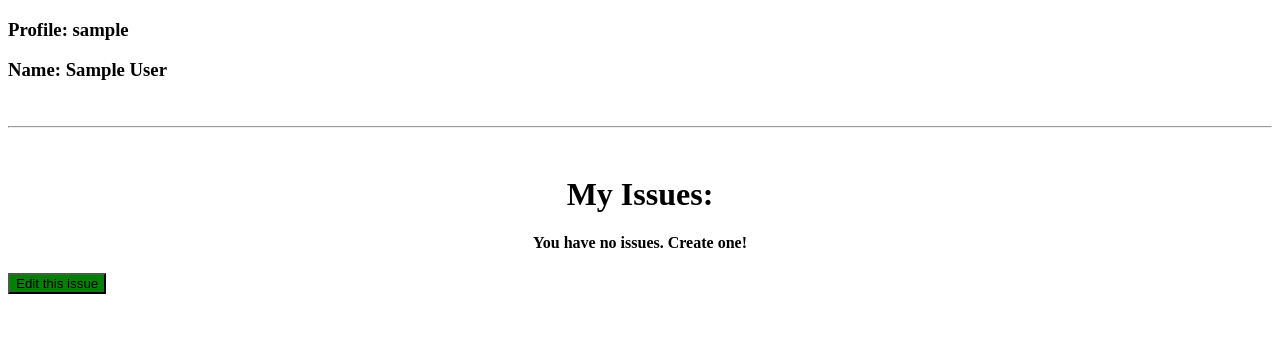
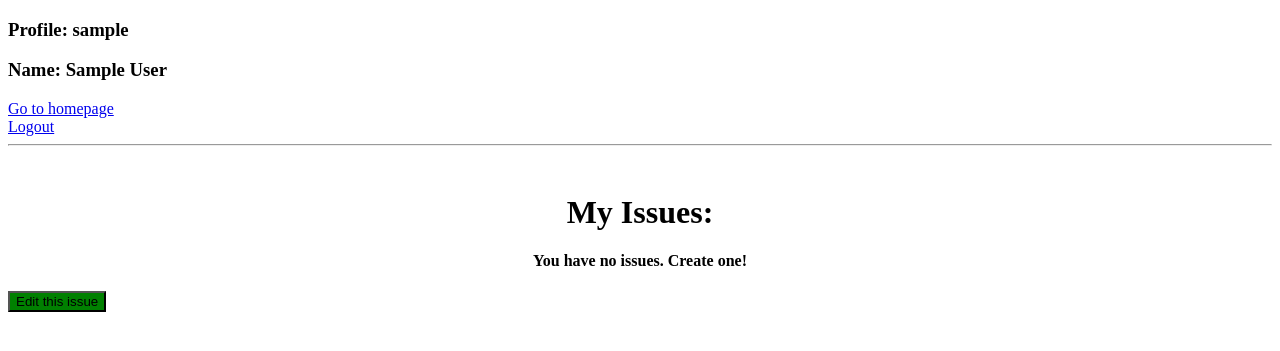
Before and after one commit to umangS77/What-s-the-issue, a Flask app: page /myissues in a window 1280 px wide. Shown: the top 351 px of the page. Run offline with Flask 2, Linux system fonts and the light colour scheme; the visitor is signed in with stand-in values (Sample User, id 1); data comes from the database, SQL or seed files in the repository; both versions use the stored data as it was after the commit.

Commit message:
Improved login and logout

```diff
--- a/app.py
+++ b/app.py
@@ -1,5 +1,5 @@
+import flask
 from flask import Flask, current_app, render_template, url_for, request, redirect, flash , session
-from sqlalchemy.dialects.postgresql import ARRAY
 from flask_sqlalchemy import SQLAlchemy
 from datetime import datetime
 # from models import db, ISSUES, USERS
@@ -10,8 +10,8 @@ from flask_cas import login_required
 import os
 from pprint import pprint
 
+
 app = Flask(__name__)
-
 app.secret_key = os.urandom(24)
 app.config['SQLALCHEMY_DATABASE_URI'] = 'sqlite:///test.db'
 # app.config['SQLALCHEMY_BINDS'] = {'usersdb' : 'sqlite:///usersdb.db'}
@@ -20,10 +20,10 @@ db = SQLAlchemy(app)
 db.init_app(app)
 
 app.config['CAS_SERVER'] = 'https://login.iiit.ac.in'
-app.config['CAS_AFTER_LOGIN'] = '/'
+app.config['CAS_AFTER_LOGIN'] = 'loginpage'
+app.config['CAS_AFTER_LOGOUT'] = '/'
 cas = CAS(app, '/cas')
-# with app.app_context():
-#     print (current_app.name)
+
 
 class ISSUES(db.Model):
 	id = db.Column(db.Integer, primary_key=True)
@@ -39,6 +39,7 @@ class ISSUES(db.Model):
 	def __repr__(self):
 		return '<Issue %r>' % self.id
 
+
 class USERS(db.Model):
 	id = db.Column(db.Integer, primary_key=True)
 	username = 'aa'
@@ -48,10 +49,11 @@ class USERS(db.Model):
 	def __repr__(self):
 	 return '<User %r>' % self.id
 
-# currentuser = cas.username
+@app.route('/')
+def login():
+    return flask.redirect(flask.url_for('cas.login', _external=True))
 
-@app.route('/')
-@login_required
+@app.route('/loginpage')
 def loginpage():
 	# global current_owner
 	# global current_name
@@ -181,5 +183,12 @@ def delete(id):
         return redirect('/myissues')
     except:
         return 'There was a problem deleting that issue'
+
+@app.route('/logout')
+def logoutpage():
+	session.pop("user",None)
+	session.pop("Name",None)
+	return flask.redirect(flask.url_for('cas.logout', _external=True))
+
 if __name__ == "__main__":
 	app.run(debug=True)
--- a/templates/addissue.html
+++ b/templates/addissue.html
@@ -10,7 +10,8 @@
     <h3>Profile: {{username}}</h3>
     <h3>Name: {{Name}}</h3>
     <a href = "{{url_for('homepage')}}">Go to homepage</a>
-    <br><hr><br>
+    <br><a href = "{{url_for('logoutpage')}}">Logout</a><br>
+    <hr><br>
     <div class="form">
         <form action="{{url_for('addissue')}}" method="POST">
             <input type="text" name="title" id="title">
--- a/templates/homepage.html
+++ b/templates/homepage.html
@@ -9,6 +9,9 @@
 <div class="content">
     <h3>Profile: {{username}}</h3>
     <h3>Name: {{Name}}</h3>
+    <a href = "{{url_for('homepage')}}">Go to homepage</a>
+    <br>
+    <a href = "{{url_for('logoutpage')}}">Logout</a>
     <br>
     <a href="{{ url_for('addissue') }}"><button type="button" style="background-color: yellow">Add new issue?</button></a><br>
     <a href="{{ url_for('myissues') }}"><button type="button" style="background-color: green">See you issue?</button></a>
--- a/templates/myissues.html
+++ b/templates/myissues.html
@@ -8,6 +8,8 @@
 <div class="content">
     <h3>Profile: {{username}}</h3>
     <h3>Name: {{Name}}</h3>
+    <a href = "{{url_for('homepage')}}">Go to homepage</a><br>
+    <a href = "{{url_for('logoutpage')}}">Logout</a>
     <br><hr><br>
     <h1 style="text-align: center">My Issues: </h1>
     {% if myissues|length < 1 %}
--- a/templates/update.html
+++ b/templates/update.html
@@ -9,7 +9,8 @@
 <div class="content">
     <h3>Profile: {{username}}</h3>
     <h3>Name: {{Name}}</h3>
-    <a href = "{{url_for('homepage')}}">Go to homepage</a>
+    <a href = "{{url_for('homepage')}}">Go to homepage</a><br>
+    <a href = "{{url_for('logoutpage')}}">Logout</a>
     <br><hr><br>
     <div class="form">
         <form action="/update/{{issue.id}}" method="POST">
```
Also changed, not shown: test.db.
